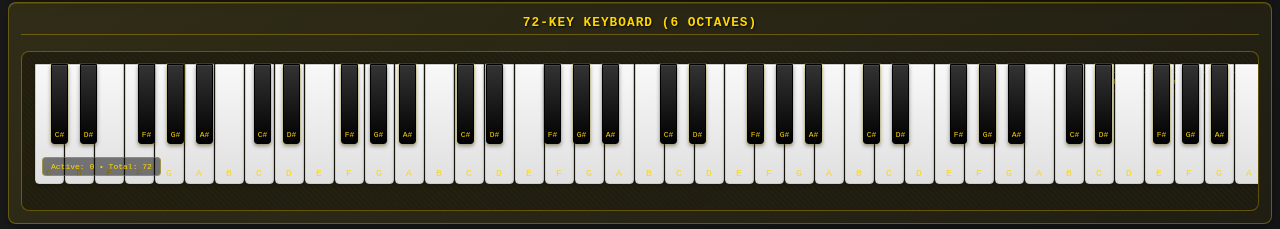
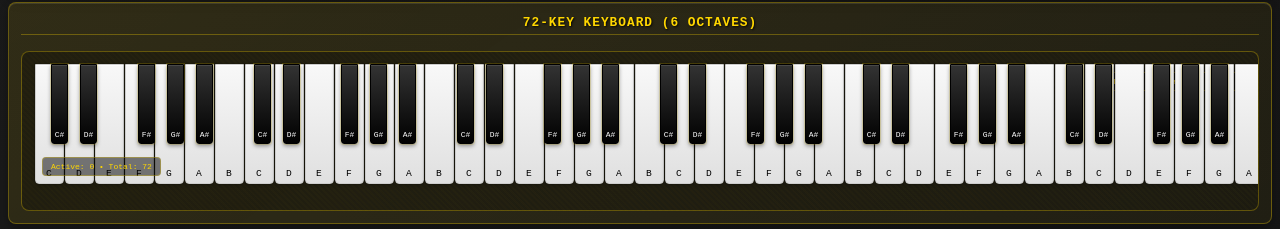
Before and after one commit to MWChapel/Synth, a React (Create React App) app: page / in a window 1280 px wide. Shown: the part 122-351 px from the top of the page. Built offline with nearby package versions, Linux system fonts and the light colour scheme; no server answers.

Commit message:
key font color

```diff
--- a/src/components/Keyboard.js
+++ b/src/components/Keyboard.js
@@ -157,7 +157,7 @@ const KeyLabel = styled.div`
   left: 50%;
   transform: translateX(-50%);
   font-size: 0.6rem;
-  color: #FFD700;
+  color: #000000;
   font-family: 'Courier New', monospace;
   pointer-events: none;
 `;
@@ -168,7 +168,7 @@ const BlackKeyLabel = styled.div`
   left: 50%;
   transform: translateX(-50%);
   font-size: 0.5rem;
-  color: #FFD700;
+  color: #FFFFFF;
   font-family: 'Courier New', monospace;
   pointer-events: none;
 `;
```
